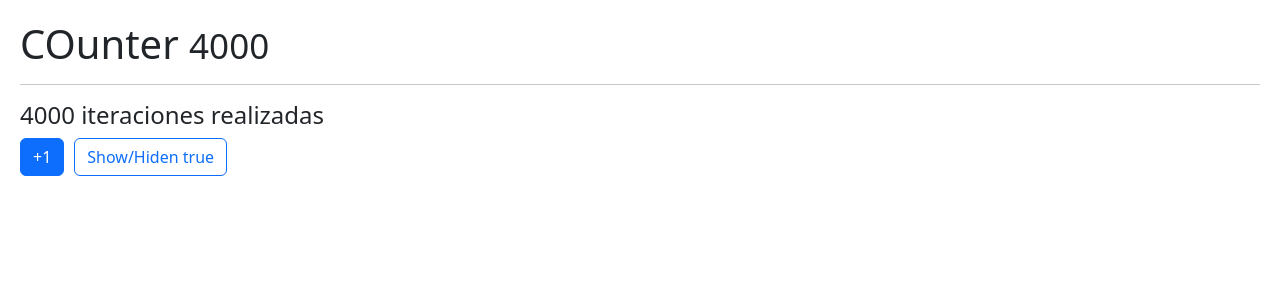
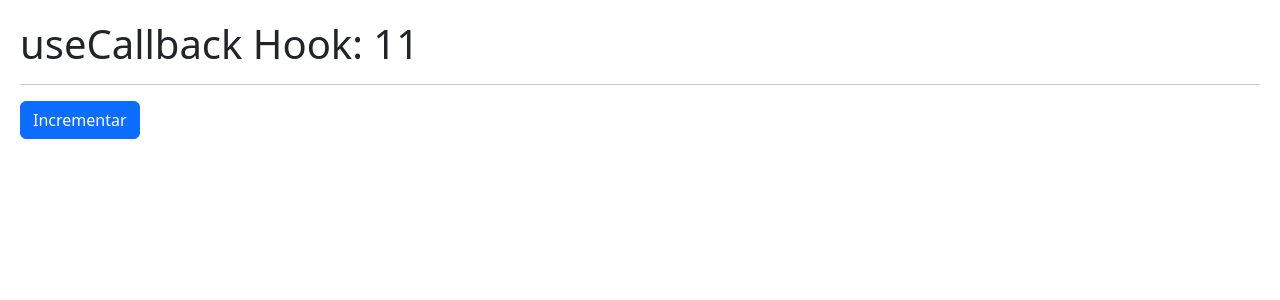
Before and after one commit to michaeljav/React_MERN, a React (Vite) app in the folder 05-hook-app/: page / in a window 1280 px wide. Shown: the top 300 px of the page. Built offline with nearby package versions, Linux system fonts and the light colour scheme.

Commit message:
useCallback

```diff
--- /dev/null
+++ b/05-hook-app/src/06-memos/CallbackHook.jsx
@@ -0,0 +1,30 @@
+import React, { useCallback, useEffect, useState } from 'react';
+import { ShowIncrement } from './ShowIncrement';
+
+export const CallbackHook = () => {
+  const [counter, setCounter] = useState(10);
+
+  //sirve para memorizar funciones. Nota usando el memo metodo no funciona porque el objecto funcion cada ve que se renderisa crea otro objecto en memoria por lo cual es una nueva prop que se envia al hijo y memo metodo, la detecta como otra ya que es otro objeto funcion.  pero usecallback memoriza la funcion
+  const incrementFather = useCallback(() => {
+    // console.log('Entro a la funcion ', counter);
+    setCounter((value) => value + 1);
+    // setCounter(counter + 1);
+  }, []);
+
+  useEffect(() => {
+    incrementFather();
+  }, [incrementFather]);
+
+  // const incrementFather = () => {
+  //   setCounter(counter + 1);
+  // };
+
+  return (
+    <>
+      <h1> useCallback Hook: {counter}</h1>
+      <hr />
+
+      <ShowIncrement increment={incrementFather} />
+    </>
+  );
+};
--- /dev/null
+++ b/05-hook-app/src/06-memos/ShowIncrement.jsx
@@ -0,0 +1,15 @@
+import React, { memo } from 'react';
+
+export const ShowIncrement = memo(({ increment }) => {
+  console.log('Me volvi a incrementar');
+  return (
+    <button
+      className='btn btn-primary'
+      onClick={() => {
+        increment();
+      }}
+    >
+      Incrementar
+    </button>
+  );
+});
--- a/05-hook-app/src/main.jsx
+++ b/05-hook-app/src/main.jsx
@@ -10,11 +10,15 @@
 // import { FocusScreen } from './04-useRef/FocusScreen';
 // import { Layout } from './05-useLayoutEffect/Layout';
 // import { Memorize } from './06-memos/Memorize';
-import { MemoHook } from './06-memos/MemoHook';
+// import { MemoHook } from './06-memos/MemoHook';
+import { CallbackHook } from './06-memos/CallbackHook';
 
 ReactDOM.createRoot(document.getElementById('root')).render(
-  <React.StrictMode>
-    <MemoHook />
+  <>
+    {/* <React.StrictMode> */}
+
+    <CallbackHook />
+    {/* <MemoHook /> */}
     {/* <Memorize/> */}
     {/* <Layout /> */}
     {/* <FocusScreen /> */}
@@ -24,5 +28,6 @@
     {/* <CounterWithCustomHook /> */}
     {/* <HooksApp /> */}
     {/* <CounterApp /> */}
-  </React.StrictMode>
+    {/* </React.StrictMode> */}
+  </>
 );
```
